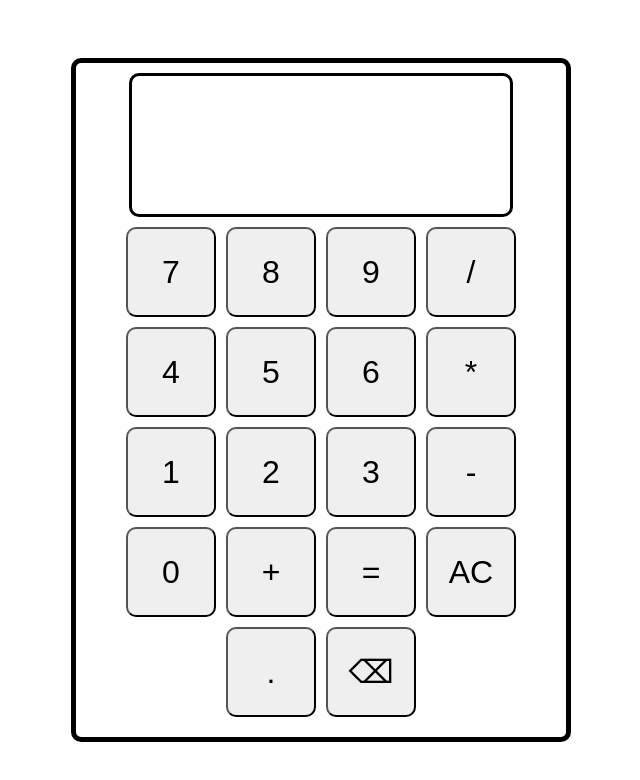
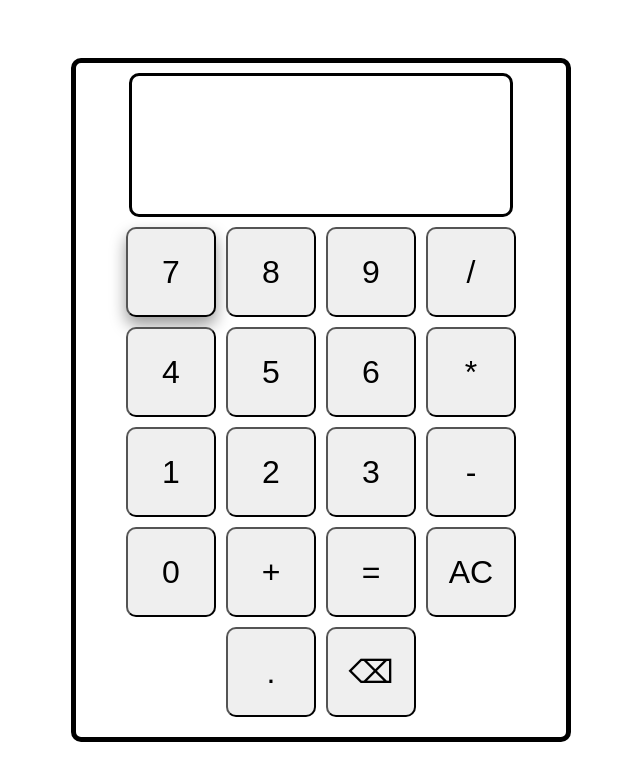
Before and after one commit to AR-EM/Calculator, a plain HTML site: page index.html in a window 1280 px wide. In both pictures the pointer is over the button 490 px from the left and 272 px from the top of the page. Shown: the whole page, without its empty margins (319-959 px from the left). Drawn offline with Linux system fonts and the light colour scheme.

Commit message:
Added shadow hover effect for the buttons.

```diff
--- a/style.css
+++ b/style.css
@@ -30,6 +30,9 @@ button{
     border-radius: 10px;
 }
 
+button:hover{
+    box-shadow: 0 8px 16px rgba(0, 0, 0, 0.4);
+}
 
 .container{
     display:flex;
```
